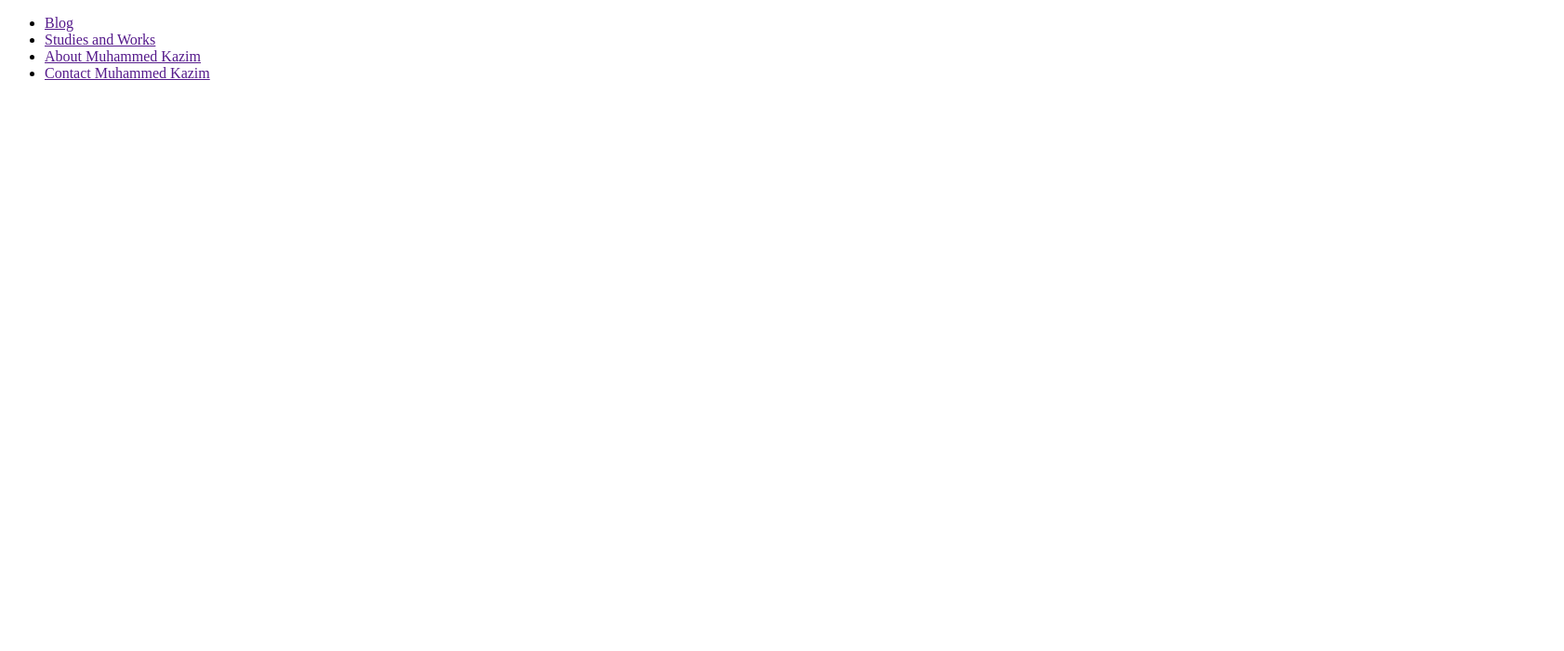
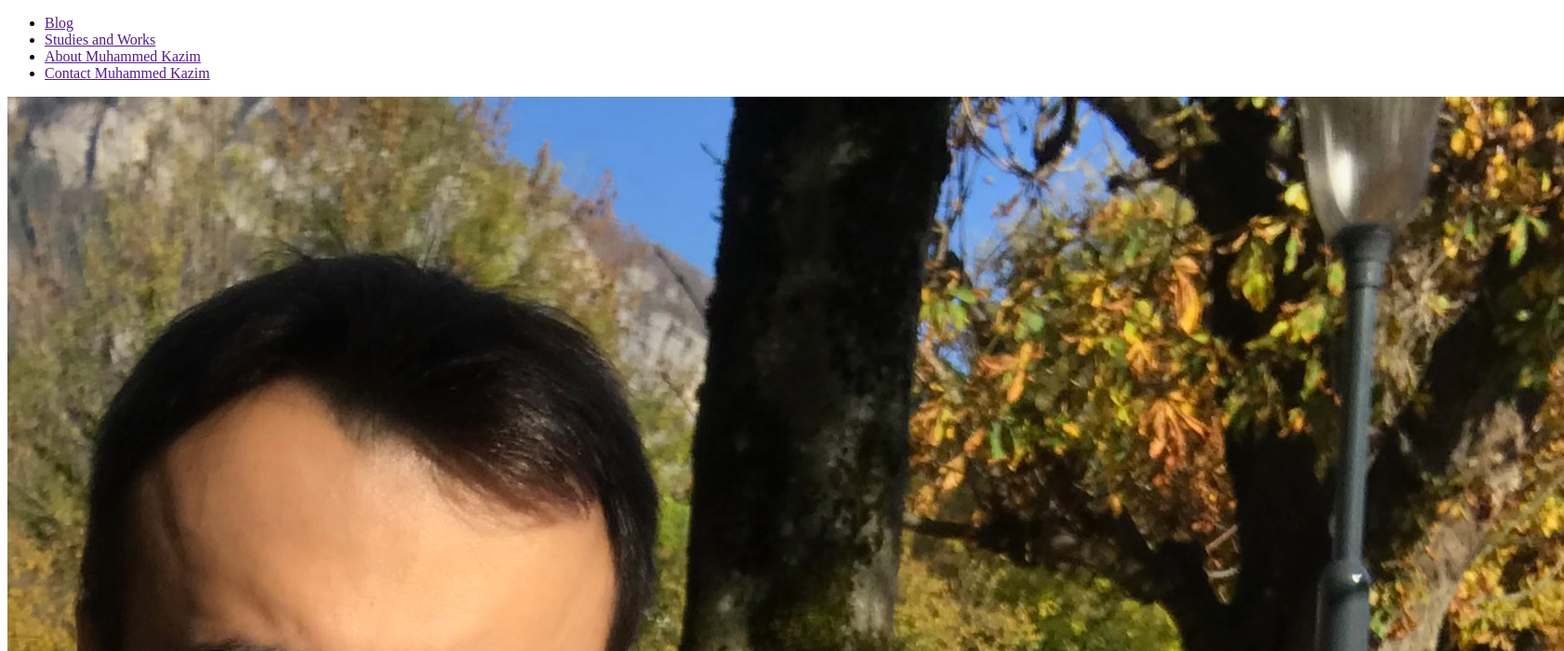
Before and after one commit to mkcakmak/mywebpage, a plain HTML site: page index.html in a window 1280 px wide. Shown: the top 700 px of the page at 93% size, 1682 px wide, since content can reach past the window. Drawn offline with Linux system fonts and the light colour scheme.

Commit message:
Add image

```diff
--- a/index.html
+++ b/index.html
@@ -24,7 +24,7 @@
     <!--Intro Section-->
 
     <div>
-
+        <img src="images/my.jpeg" alt="image">
     </div>
 
     <!--Studies and Works-->
```
Also changed, not shown: images/my.jpeg (added).
